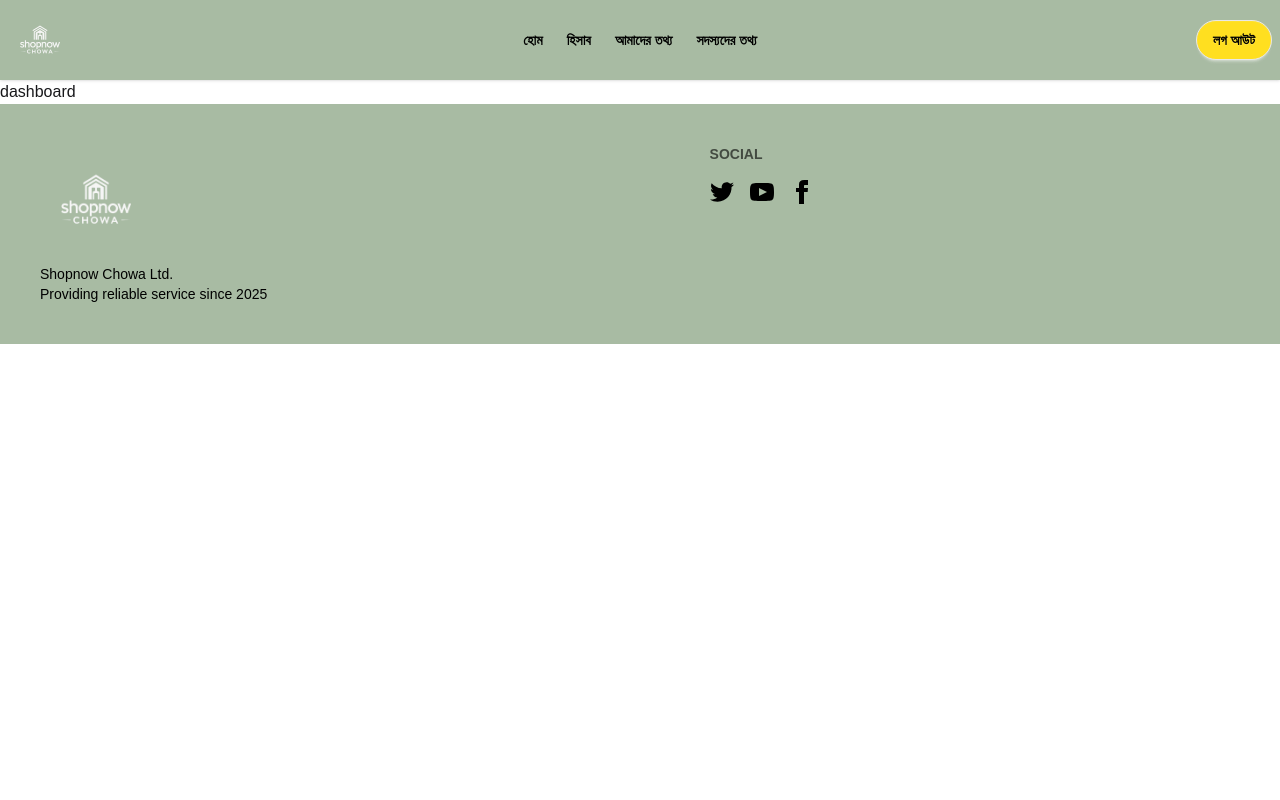
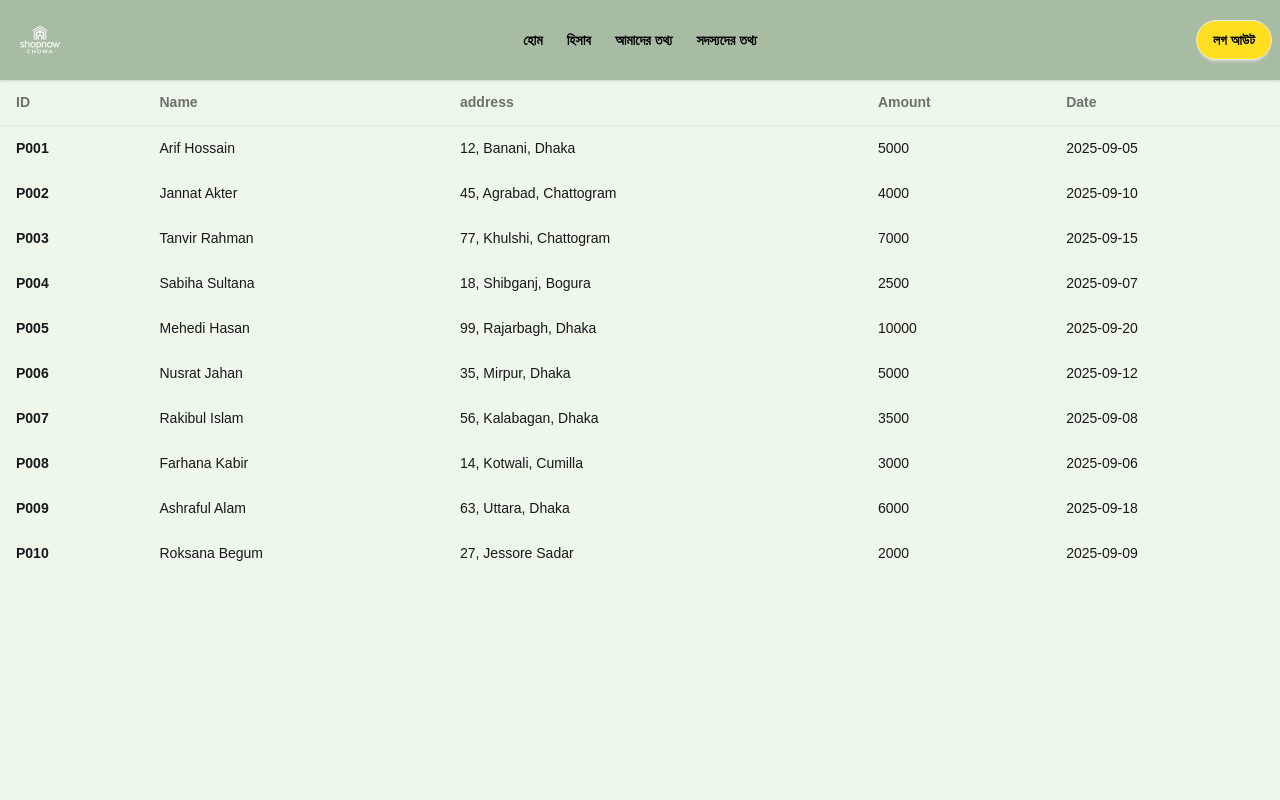
Before and after one commit to miazi2003/shopnow-chowa-somiti, a React (Vite) app: page /dashboard in a window 1280 px wide. Shown: the top 800 px of the page. Built offline with nearby package versions, Linux system fonts and the light colour scheme; a web font is replaced by a local one.

Commit message:
data maping complete

```diff
--- a/index.html
+++ b/index.html
@@ -12,7 +12,7 @@
     <title>স্বপ্ন ছোঁয়া</title>
   </head>
   <body>
-    <div id="root" class="Font"></div>
+    <div id="root" class="Font bg-[#edf7ea]"></div>
     <script type="module" src="/src/main.jsx"></script>
   </body>
 </html>
--- /dev/null
+++ b/public/members.json
@@ -0,0 +1,82 @@
+[
+  {
+    "id": "P001",
+    "name": "Arif Hossain",
+    "address": "12, Banani, Dhaka",
+    "totalSaved": 85000,
+    "monthlySavingDate": "2025-09-05",
+    "monthlyAmount": 5000
+  },
+  {
+    "id": "P002",
+    "name": "Jannat Akter",
+    "address": "45, Agrabad, Chattogram",
+    "totalSaved": 62000,
+    "monthlySavingDate": "2025-09-10",
+    "monthlyAmount": 4000
+  },
+  {
+    "id": "P003",
+    "name": "Tanvir Rahman",
+    "address": "77, Khulshi, Chattogram",
+    "totalSaved": 105000,
+    "monthlySavingDate": "2025-09-15",
+    "monthlyAmount": 7000
+  },
+  {
+    "id": "P004",
+    "name": "Sabiha Sultana",
+    "address": "18, Shibganj, Bogura",
+    "totalSaved": 40000,
+    "monthlySavingDate": "2025-09-07",
+    "monthlyAmount": 2500
+  },
+  {
+    "id": "P005",
+    "name": "Mehedi Hasan",
+    "address": "99, Rajarbagh, Dhaka",
+    "totalSaved": 125000,
+    "monthlySavingDate": "2025-09-20",
+    "monthlyAmount": 10000
+  },
+  {
+    "id": "P006",
+    "name": "Nusrat Jahan",
+    "address": "35, Mirpur, Dhaka",
+    "totalSaved": 70000,
+    "monthlySavingDate": "2025-09-12",
+    "monthlyAmount": 5000
+  },
+  {
+    "id": "P007",
+    "name": "Rakibul Islam",
+    "address": "56, Kalabagan, Dhaka",
+    "totalSaved": 55000,
+    "monthlySavingDate": "2025-09-08",
+    "monthlyAmount": 3500
+  },
+  {
+    "id": "P008",
+    "name": "Farhana Kabir",
+    "address": "14, Kotwali, Cumilla",
+    "totalSaved": 48000,
+    "monthlySavingDate": "2025-09-06",
+    "monthlyAmount": 3000
+  },
+  {
+    "id": "P009",
+    "name": "Ashraful Alam",
+    "address": "63, Uttara, Dhaka",
+    "totalSaved": 90000,
+    "monthlySavingDate": "2025-09-18",
+    "monthlyAmount": 6000
+  },
+  {
+    "id": "P010",
+    "name": "Roksana Begum",
+    "address": "27, Jessore Sadar",
+    "totalSaved": 35000,
+    "monthlySavingDate": "2025-09-09",
+    "monthlyAmount": 2000
+  }
+]
--- /dev/null
+++ b/src/component/data table/TableData.jsx
@@ -0,0 +1,36 @@
+import React from 'react';
+import memberData from "../../../public/members.json"
+const TableData = () => {
+    return (
+        <div>
+            <div className="overflow-x-auto">
+              <table className="table">
+    {/* head */}
+    <thead>
+      <tr>
+        <th>ID</th>
+        <th>Name</th>
+        <th>address</th>
+        <th>Amount</th>
+        <th>Date</th>
+      </tr>
+    </thead>
+{memberData.map((data)=>
+    <tbody>
+      {/* row 1 */}
+      <tr>
+        <th>{data.id}</th>
+        <td>{data.name}</td>
+        <td>{data.address}</td>
+        <td>{data.monthlyAmount}</td>
+        <td>{data.monthlySavingDate}</td>
+      </tr>
+    </tbody>
+)}
+  </table>
+</div>
+        </div>
+    );
+};
+
+export default TableData;
--- a/src/component/service menu/MenuBox.jsx
+++ b/src/component/service menu/MenuBox.jsx
@@ -6,7 +6,7 @@ import community from "../../assets/community.png"
 import { Link } from 'react-router';
 const MenuBox = () => {
     return (
-       <div className='lg:w-3/4 mx-auto'>
+       <div className='lg:w-3/4 px-6 mx-auto'>
              <div className='main grid grid-cols-1 md:grid-cols-2 gap-8 lg:grid-cols-4 py-4'>
                 <Link to={"/dashboard"}>
                 <div className=' shadows border border-[#ccc] rounded-lg text-center py-4 px-2 flex flex-col items-center gap-2'>
--- a/src/pages/dashboard/Dashboard.jsx
+++ b/src/pages/dashboard/Dashboard.jsx
@@ -1,9 +1,10 @@
 import React from 'react';
+import TableData from '../../component/data table/TableData';
 
 const Dashboard = () => {
     return (
-        <div>
-            <p>dashboard</p>
+        <div className='min-h-screen'>
+            <TableData></TableData>
         </div>
     );
 };
--- a/src/pages/service/Service.jsx
+++ b/src/pages/service/Service.jsx
@@ -3,10 +3,10 @@ import MenuBox from "../../component/service menu/MenuBox";
 
 const Service = () => {
   return (
-    <div className="min-h-screen bg-[#edf7ea]">
-      <div className="flex flex-col items-center text-2xl pt-8">
+    <div className="min-h-screen bg-[#edf7ea] ">
+      <div className="flex flex-col items-center text-2xl pt-8 px-6">
         <h1>শুভ সকাল!</h1>
-        <h1>স্বপ্ন ছোঁয়া তে আপনাকে স্বাগতম!!</h1>
+        <h1 className="text-center">স্বপ্ন ছোঁয়া তে আপনাকে স্বাগতম!!</h1>
       </div>
 
       <div>
```
